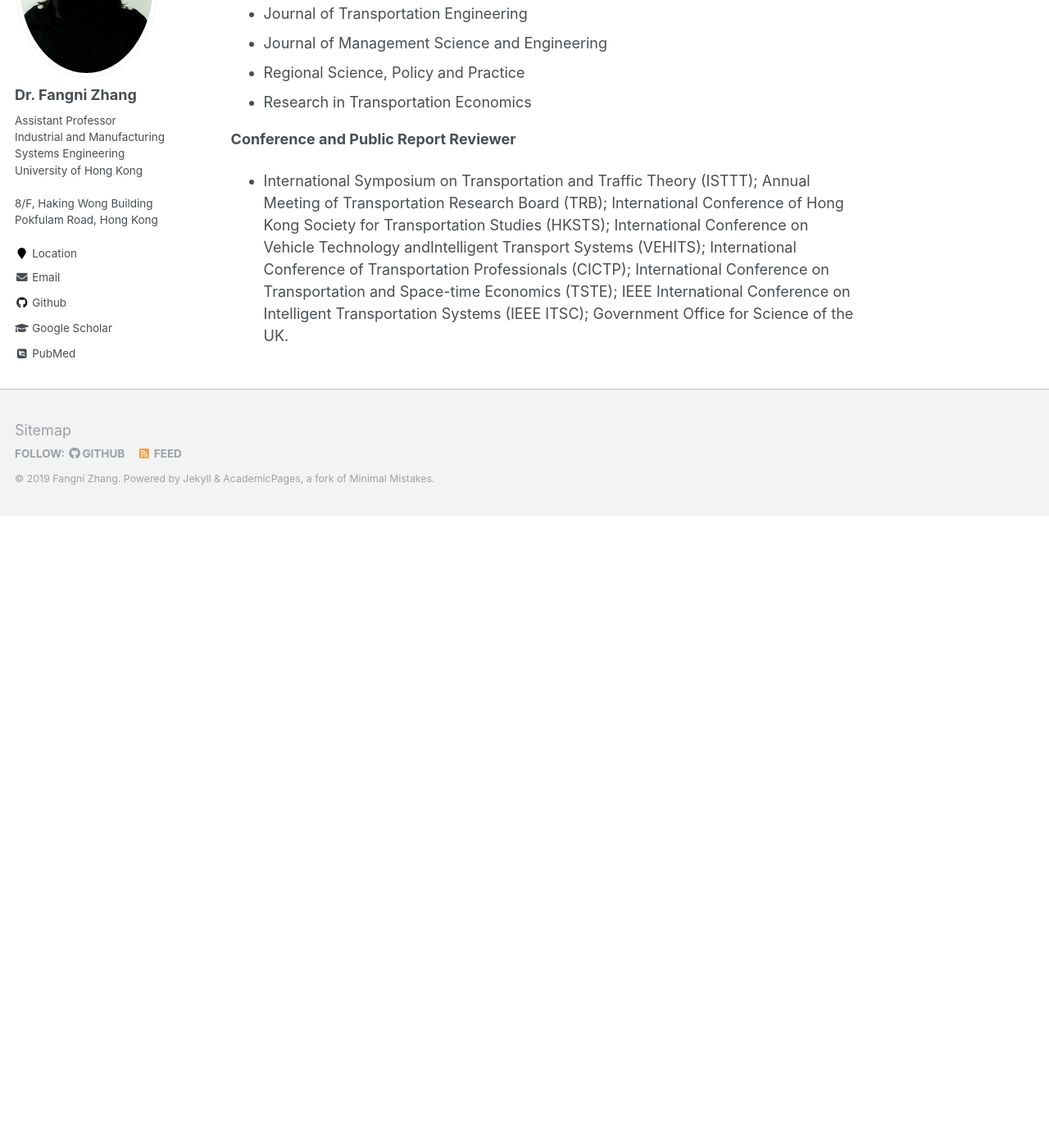
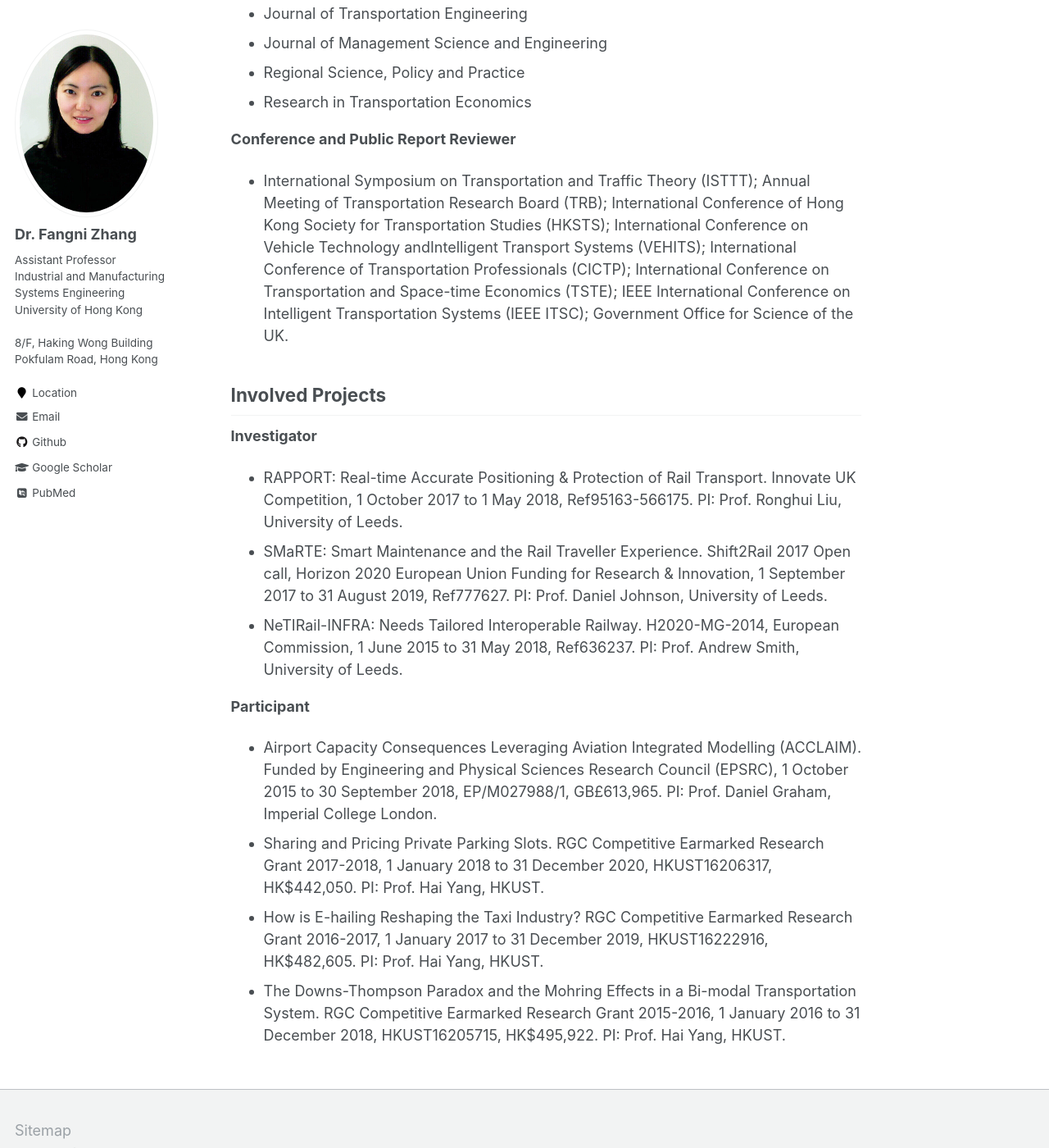
Before and after one commit to fangnizhang/fangnizhang.github.io, a Jekyll site: the page built from _pages/research.md, in a window 1280 px wide and 1400 px high, scrolled down 2349 px. Shown: the whole window at 82% size. Built offline with Jekyll 4.4.1, drawn with Linux system fonts in a browser that asks for light colours; some web fonts are replaced; before the commit the page ends 2979 px from its top, so only the background shows below that.

Commit message:
Update research.md

```diff
--- a/_pages/research.md
+++ b/_pages/research.md
@@ -66,3 +66,17 @@ Academic services
 **Conference and Public Report Reviewer**
 
 * International Symposium on Transportation and Traffic Theory (ISTTT); Annual Meeting of Transportation Research Board (TRB); International Conference of Hong Kong Society for Transportation Studies (HKSTS); International Conference on Vehicle Technology andIntelligent Transport Systems (VEHITS); International Conference of Transportation Professionals (CICTP); International Conference on Transportation and Space-time Economics (TSTE); IEEE International Conference on Intelligent Transportation Systems (IEEE ITSC); Government Office for Science of the UK.
+
+Involved Projects
+-------------
+**Investigator**
+
+* RAPPORT: Real-time Accurate Positioning & Protection of Rail Transport. Innovate UK Competition, 1 October 2017 to 1 May 2018, Ref95163-566175. PI: Prof. Ronghui Liu, University of Leeds.
+* SMaRTE: Smart Maintenance and the Rail Traveller Experience. Shift2Rail 2017 Open call, Horizon 2020 European Union Funding for Research & Innovation, 1 September 2017 to 31 August 2019, Ref777627. PI: Prof. Daniel Johnson, University of Leeds.
+* NeTIRail-INFRA: Needs Tailored Interoperable Railway. H2020-MG-2014, European Commission, 1 June 2015 to 31 May 2018, Ref636237. PI: Prof. Andrew Smith, University of Leeds.
+
+**Participant**
+* Airport Capacity Consequences Leveraging Aviation Integrated Modelling (ACCLAIM). Funded by Engineering and Physical Sciences Research Council (EPSRC), 1 October 2015 to 30 September 2018, EP/M027988/1, GB£613,965. PI: Prof. Daniel Graham, Imperial College London.
+* Sharing and Pricing Private Parking Slots. RGC Competitive Earmarked Research Grant 2017-2018, 1 January 2018 to 31 December 2020, HKUST16206317, HK$442,050. PI: Prof. Hai Yang, HKUST.
+* How is E-hailing Reshaping the Taxi Industry? RGC Competitive Earmarked Research Grant 2016-2017, 1 January 2017 to 31 December 2019, HKUST16222916, HK$482,605. PI: Prof. Hai Yang, HKUST.
+* The Downs-Thompson Paradox and the Mohring Effects in a Bi-modal Transportation System. RGC Competitive Earmarked Research Grant 2015-2016, 1 January 2016 to 31 December 2018, HKUST16205715, HK$495,922. PI: Prof. Hai Yang, HKUST.
```
